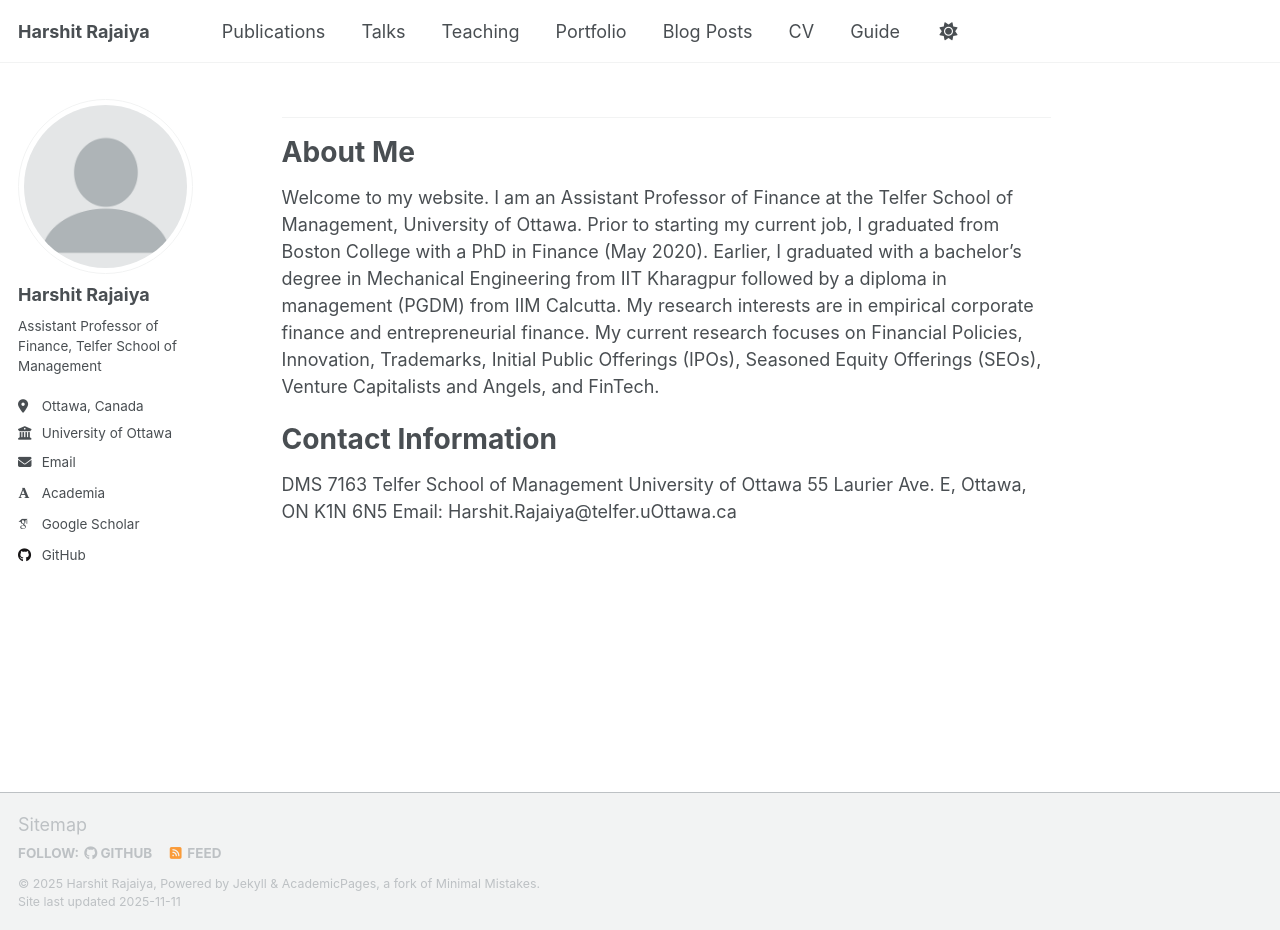
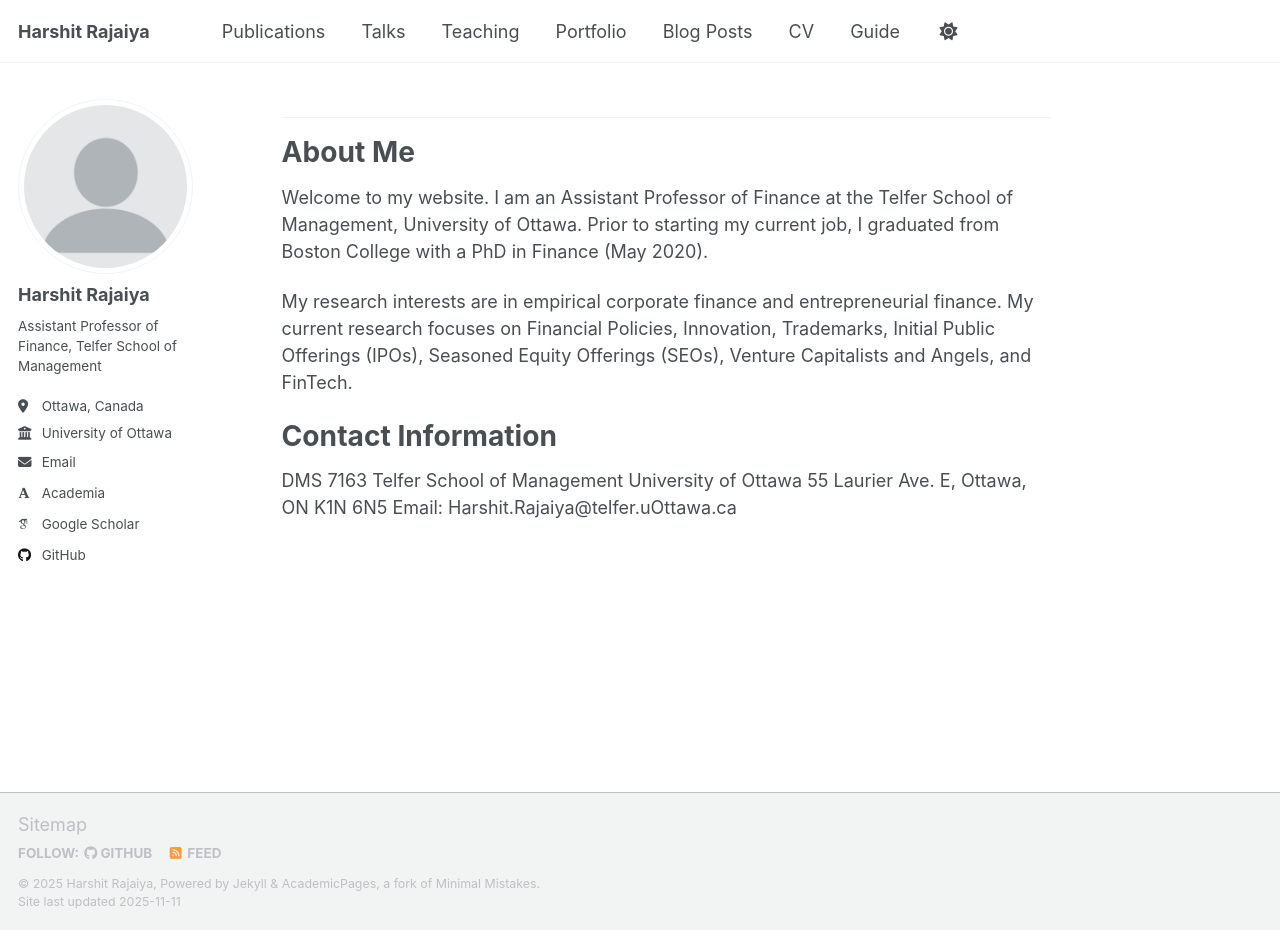
Before and after one commit to hrajaiya/harshitrajaiya.github.io, a Jekyll site: the page built from _pages/about.md, in a window 1280 px wide and 930 px high. Built offline with Jekyll 4.4.1, drawn with Linux system fonts in a browser that asks for light colours; some web fonts are replaced; a script that is not in the unit is left out.

Commit message:
Update about.md

```diff
--- a/_pages/about.md
+++ b/_pages/about.md
@@ -2,7 +2,8 @@
 
 About Me
 ======
-Welcome to my website. I am an Assistant Professor of Finance at the Telfer School of Management, University of Ottawa. Prior to starting my current job, I graduated from Boston College with a PhD in Finance (May 2020). Earlier, I graduated with a bachelor's degree in Mechanical Engineering from IIT Kharagpur followed by a diploma in management (PGDM) from IIM Calcutta.
+Welcome to my website. I am an Assistant Professor of Finance at the Telfer School of Management, University of Ottawa. Prior to starting my current job, I graduated from Boston College with a PhD in Finance (May 2020).
+
 My research interests are in empirical corporate finance and entrepreneurial finance. My current research focuses on Financial Policies, Innovation, Trademarks, Initial Public Offerings (IPOs), Seasoned Equity Offerings (SEOs), Venture Capitalists and Angels,  and FinTech.
 
 Contact Information
```
